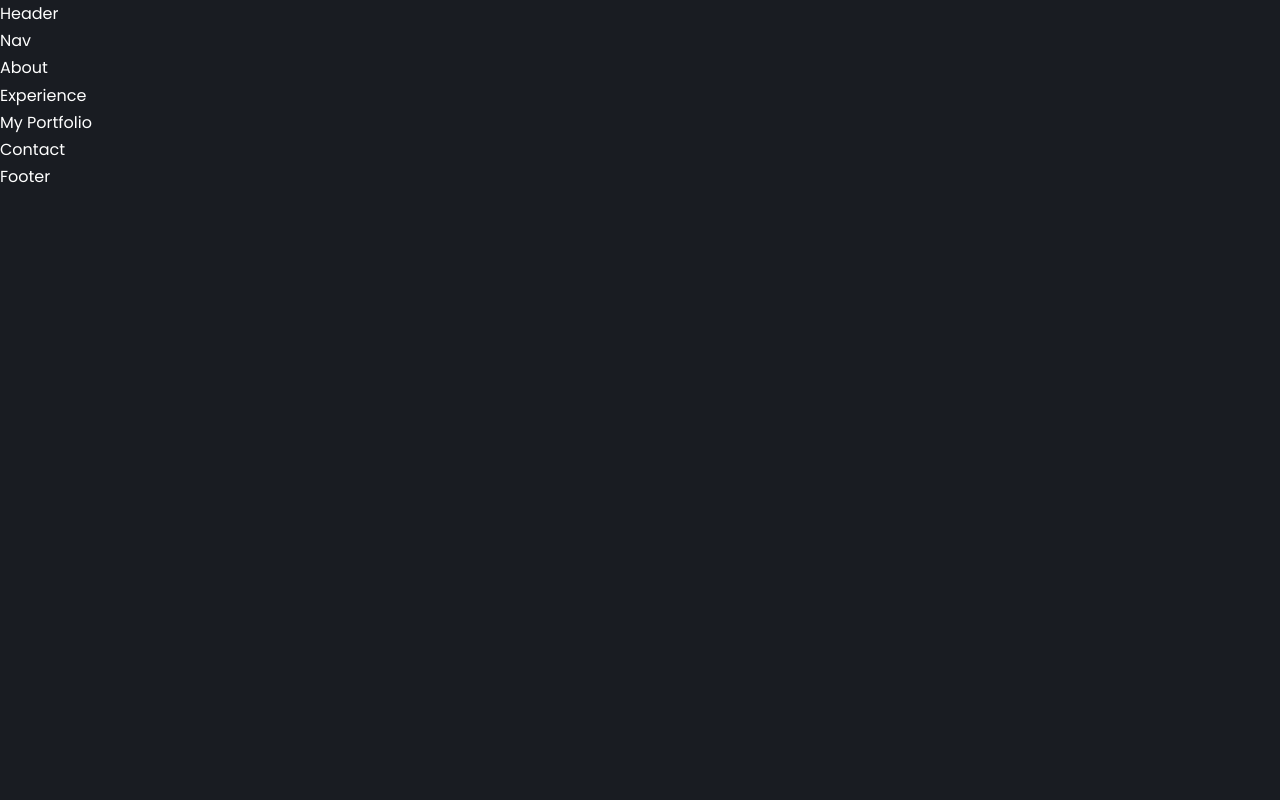
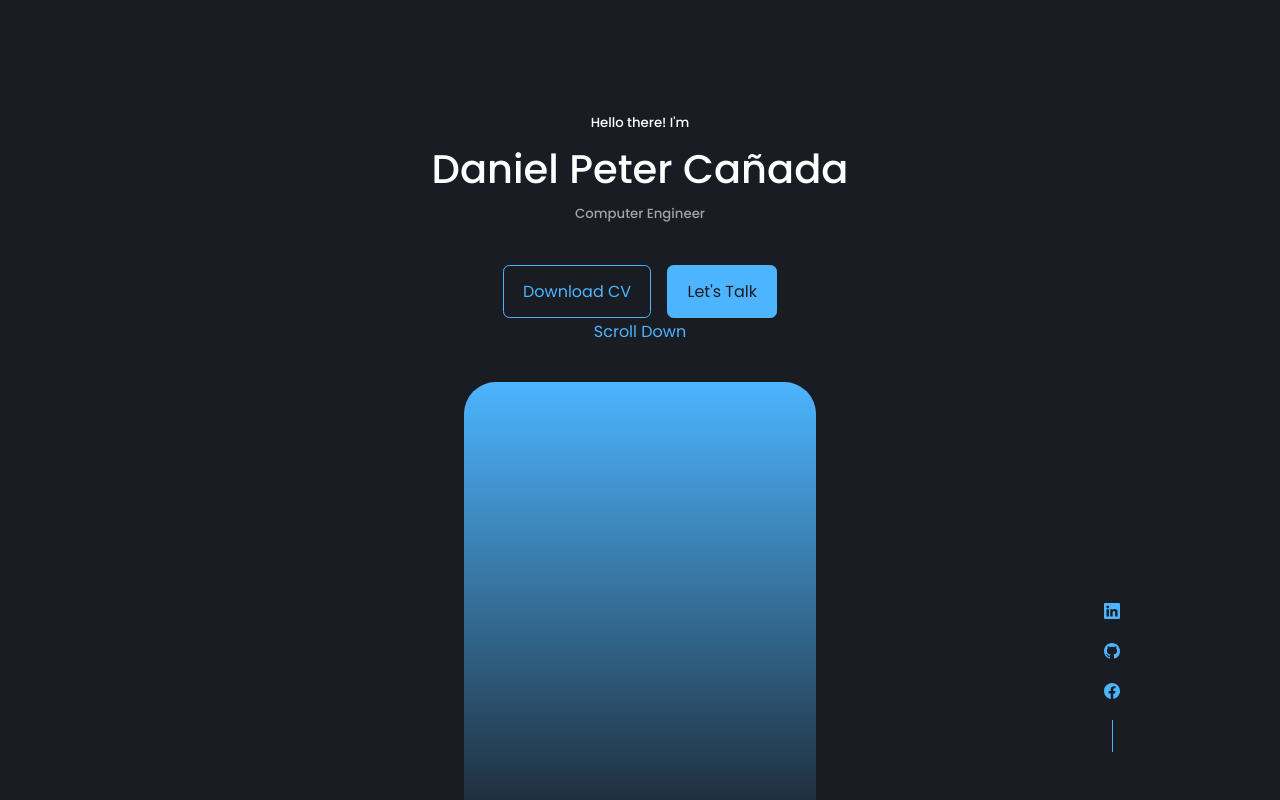
Before and after one commit to DanielCanada/my-portfolio-website, a React (Create React App) app: page / in a window 1280 px wide. Shown: the top 800 px of the page. Built offline with nearby package versions, Linux system fonts and the light colour scheme.

Commit message:
started Header

```diff
--- a/package.json
+++ b/package.json
@@ -8,6 +8,7 @@
     "@testing-library/user-event": "^13.5.0",
     "react": "^18.2.0",
     "react-dom": "^18.2.0",
+    "react-icons": "^4.4.0",
     "react-scripts": "5.0.1",
     "web-vitals": "^2.1.4"
   },
--- /dev/null
+++ b/src/components/header/CTA.jsx
@@ -0,0 +1,13 @@
+import React from 'react'
+import CV from '../../assets/CV.pdf'
+
+const CTA = () => {
+  return (
+    <div className="cta">
+      <a href={CV} download className='btn'>Download CV</a>
+      <a href='#contact' className='btn btn-primary' >Let's Talk</a>
+    </div>
+  )
+}
+
+export default CTA
--- /dev/null
+++ b/src/components/header/HandleSocials.jsx
@@ -0,0 +1,16 @@
+import React from 'react'
+import {BsLinkedin} from 'react-icons/bs'
+import {BsGithub} from 'react-icons/bs'
+import {BsFacebook} from 'react-icons/bs'
+
+const HandleSocials = () => {
+  return (
+    <div className="header__socials">
+      <a href="https://www.linkedin.com/in/danielpca%C3%B1ada/"><BsLinkedin /></a>
+      <a href="https://github.com/DanielCanada"><BsGithub /></a>
+      <a href="https://www.facebook.com/daniel.canada.18/"><BsFacebook /></a>
+    </div>
+  )
+}
+
+export default HandleSocials
--- a/src/components/header/Header.jsx
+++ b/src/components/header/Header.jsx
@@ -1,9 +1,23 @@
 import React from 'react'
 import './header.css'
-
+import CTA from './CTA'
+import HeaderSocial from './HandleSocials'
 const Header = () => {
   return (
-    <div>Header</div>
+    <header>
+      <div className="container header__container">
+        <h5>Hello there! I'm</h5>
+        <h1>Daniel Peter Cañada</h1>
+        <h5 className="text-light">Computer Engineer</h5>
+        <CTA />
+        <HeaderSocial />
+        <div className="me">
+
+        </div>
+
+        <a href="#contact" className='scroll__down'>Scroll Down</a>
+      </div>
+    </header>
   )
 }
 
--- a/src/components/header/header.css
+++ b/src/components/header/header.css
@@ -0,0 +1,49 @@
+header {
+  height: 100vh;
+  padding-top: 7rem;
+  overflow: hidden;
+}
+
+.header__container {
+  text-align: center;
+  height: 100%;
+  position: relative;
+}
+
+/* CTA */
+.cta {
+  margin-top: 2.5rem;
+  display: flex;
+  gap: 1rem;
+  justify-content: center;
+}
+
+/* SOCIALS */
+.header__socials {
+  display: flex;
+  flex-direction: column;
+  align-items: center;
+  gap: 0.8rem;
+  position: absolute;
+  right: 0;
+  bottom: 3rem;
+}
+
+.header__socials::after {
+  content: "";
+  width: 1px;
+  height: 2rem;
+  background: var(--color-primary);
+}
+
+/* ME */
+.me {
+  background: linear-gradient(var(--color-primary),transparent);
+  width: 22rem;
+  height: 30rem;
+  position: absolute;
+  left: calc(50% - 11rem);
+  margin-top: 4rem;
+  border-radius: 2rem 2rem 2rem 2rem;
+  padding: 5rem 1.5rem 1.5rem 1.5rem;
+}
```
Also changed, not shown: 1 other file (tests, documents, lock files or other folders).
